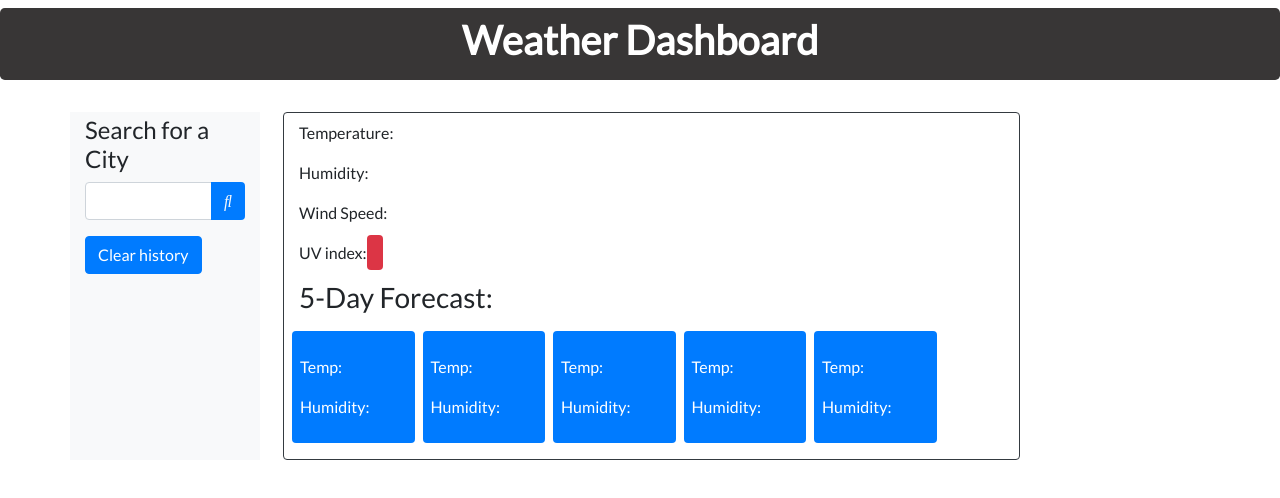
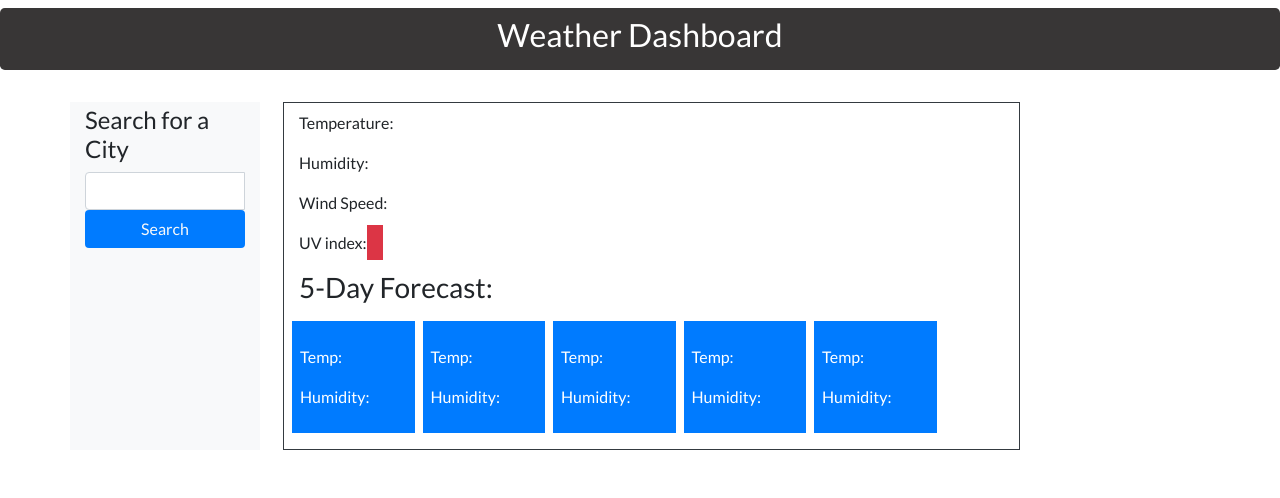
Before and after one commit to bebrucato/weather-app, a plain HTML site: page index.html in a window 1280 px wide. Drawn offline with nearby package versions, Linux system fonts and the light colour scheme.

Commit message:
added additional classes/ids and more css

```diff
--- a/index.html
+++ b/index.html
@@ -8,13 +8,12 @@
     <link rel="stylesheet" href="https://code.jquery.com/ui/1.12.1/themes/base/jquery-ui.css" />
     <link rel="preconnect" href="https://fonts.gstatic.com">
     <link href="https://fonts.googleapis.com/css2?family=Lato&display=swap" rel="stylesheet">
-    <link rel="stylesheet" href="https://cdnjs.cloudflare.com/ajax/libs/font-awesome/4.7.0/css/font-awesome.min.css">
     <link rel="stylesheet" href="style.css">
     <title>Weather Dashboard</title>
 </head>
 <body>
     <div class="jumbotron container-fluid mt-2 text-center p-2">
-        <h1> <strong>Weather Dashboard</strong></h1>
+        <h1>Weather Dashboard</h1>
     </div>
     <div class="container">
         <div class="row">
@@ -23,55 +22,53 @@
                 <h4 class="pt-1">Search for a City</h4>
                 <!--Here we create the text box for capturing the search city Name-->
                 <div class="input-group mb-3">
-                    <input type="text" class="form-control"id="search-city">
-                    <div class="input-group-append">
-                        <button class=" btn bg-primary text-light" id="search-button"><i class="fas fa-search"></i></button>
+                    <input type="text" class="form-control" id="search-city">
+                    <div class="input-group">
+                        <button class="btn bg-primary text-light" id="search-button">Search</button>
                     </div>
                 </div>
-                <!--section for search city history-->
-                <button class=" btn btn-primary" type="button" id="clear-history">Clear history</button>
                 <ul class="list-group">
 
                 </ul>
             </div>
             <div class="col-sm-8">
-                <div class="row ml-2 border border-dark rounded">
+                <div class="row ml-2 border border-dark">
                     <div class="col-sm-12" id="current-weather">
                         <h3 class="city-name mb-1 mt-2 bolder" id="current-city"></h3>
                         <p>Temperature:<span class="current" id="temperature"></span></p>
                         <p>Humidity:<span class="current" id="humidity"></span></p>
                         <p>Wind Speed:<span class="current" id="wind-speed"></span></p>
-                        <p>UV index:<span class="current bg-danger rounded py-2 px-2 text-white" id="uv-index"></span></p>
+                        <p>UV index:<span class="current bg-danger py-2 px-2 text-white" id="uv-index"></span></p>
                     </div>
-                    <!--Row for future data to be dumped here-->
+
                 <div class="col-sm-12" id ="future-weather">
                     <h3>5-Day Forecast:</h3>
                     <div class="row text-light">
-                        <div class="col-sm-2 bg-primary forecast text-white ml-2 mb-3 p-2 mt-2 rounded" >
+                        <div class="col-sm-2 bg-primary forecast text-white ml-2 mb-3 p-2 mt-2" >
                             <p id="fDate0"></p>
                             <p id="fImg0"></p>
                             <p>Temp:<span id="fTemp0"></span></p>
                             <p>Humidity:<span id="fHumidity0"></span></p>
                         </div>
-                        <div class="col-sm-2 bg-primary forecast text-white ml-2 mb-3 p-2 mt-2 rounded" >
+                        <div class="col-sm-2 bg-primary forecast text-white ml-2 mb-3 p-2 mt-2" >
                             <p id="fDate1"></p>
                             <p id="fImg1"></p>
                             <p>Temp:<span id="fTemp1"></span></p>
                             <p>Humidity:<span id="fHumidity1"></span></p>
                         </div>
-                        <div class="col-sm-2 bg-primary forecast text-white ml-2 mb-3 p-2 mt-2 rounded">
+                        <div class="col-sm-2 bg-primary forecast text-white ml-2 mb-3 p-2 mt-2">
                             <p id="fDate2"></p>
                             <p id="fImg2"></p>
                             <p>Temp:<span id="fTemp2"></span></p>
                             <p>Humidity:<span id="fHumidity2"></span></p>
                         </div>
-                        <div class="col-sm-2 bg-primary forecast text-white ml-2 mb-3 p-2 mt-2 rounded">
+                        <div class="col-sm-2 bg-primary forecast text-white ml-2 mb-3 p-2 mt-2">
                             <p id="fDate3"></p>
                             <p id="fImg3"></p>
                             <p>Temp:<span id="fTemp3"></span></p>
                             <p>Humidity:<span id="fHumidity3"></span></p>
                         </div>
-                        <div class="col-sm-2 bg-primary forecast text-white ml-2 mb-3 p-2 mt-2 rounded" >
+                        <div class="col-sm-2 bg-primary forecast text-white ml-2 mb-3 p-2 mt-2" >
                             <p id="fDate4"></p>
                             <p id="fImg4"></p>
                             <p>Temp:<span id="fTemp4"></span></p>
--- a/style.css
+++ b/style.css
@@ -1,24 +1,26 @@
+*{
+    box-sizing: border-box;
+}
+
 body {
     font-family: 'Lato', sans-serif;
 }
-
-
 
 .jumbotron {
     background-color: rgb(56, 54, 54) ;
     color: white;
 }
 
-.nav {
+h1{
+    font-size: 200%;
+    font-weight: 400;
+}
+
+#search-button {
     width: 100%;
 }
 
-.weather-container {
-    display: flex;
-    justify-content: center;
+li:hover{
+    background-color: lightslategray;
+    text-decoration: underline;
 }
-
-.main-city {
-    display: flex;
-    align-items: flex-start;
-}
```
